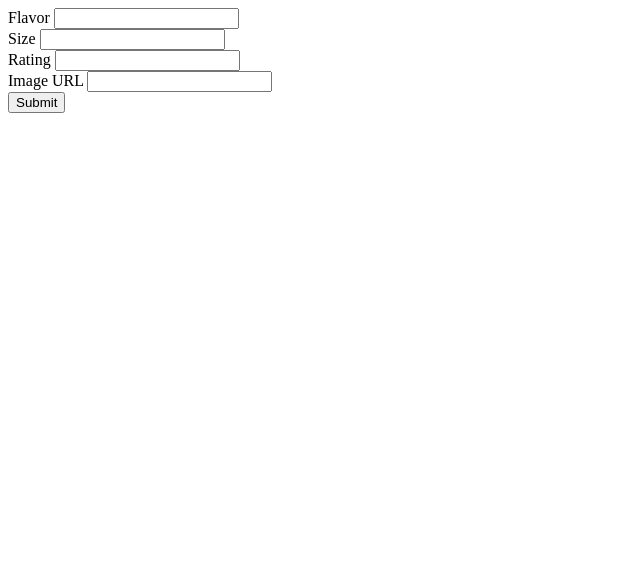
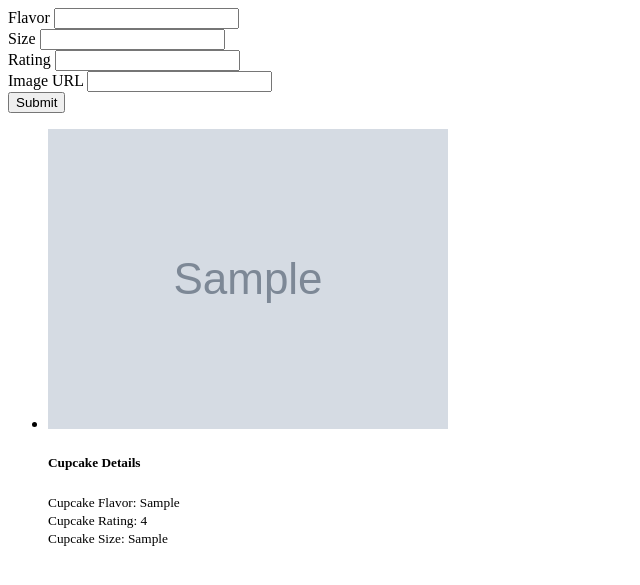
Before and after one commit to evan-ishibashi/flask-cupcakes, a Flask app: page / in a window 1280 px wide. Shown: the top 585 px of the page, without its empty margins (0-640 px from the left). Run offline with Flask 3, Linux system fonts and the light colour scheme; tables that the repository leaves empty hold one stand-in row (values such as "Sample post"); grey boxes marked "Sample" are stand-in pictures.

Commit message:
wrote js functions for getting and displaying cupcakes

```diff
--- a/static/app.js
+++ b/static/app.js
@@ -3,7 +3,6 @@
 const $cupcakeList = $('#cupcake-list');
 const $cupcakeForm = $('#cupcake-form');
 
-const cupcakeList = [];
 
 async function grabCupcakes() {
 
@@ -14,11 +13,52 @@ async function grabCupcakes() {
   // returns [(cupcake item1), (cupcake item2)]
 }
 
-// data.cupcakes[0].flavor
+/** Generates/Appends HTML of Each Cupcake */
+function displayCupcakes(cupcakeData) {
+  $cupcakeList.empty();
+
+  for (const cupcake of cupcakeData) {
+    const $cupcake = $(`
+        <li id="${cupcake.flavor}">
+         <div>
+           <img
+              src="${cupcake.image_url}"
+              alt="${cupcake.flavor}"
+              >
+           <div class="media-body">
+             <h5 class="text-primary"><b>Cupcake Details</b></h5>
+             <div><small>Cupcake Flavor: ${cupcake.flavor}</small></div>
+             <div><small>Cupcake Rating: ${cupcake.rating}</small></div>
+             <div><small>Cupcake Size: ${cupcake.size}</small></div>
+           </div>
+         </div>
+       </li>
+      `);
+
+    $cupcakeList.append($cupcake);
+  }
+}
+
+async function displayCupcakeList(){
 
 
-  // for (let i = 0; i < data.cupcakes.length; i++) {
-  //   cupcakeList.push(data.cupcakes[i].flavor);
-  // }
+  const cupcakeData = await grabCupcakes();
 
-  // $cupcakeList.append(cupcakeList)
+  displayCupcakes(cupcakeData);
+
+}
+
+displayCupcakeList();
+/**Handles Cupcake Submission Form */
+async function addCupcake(evt){
+  evt.preventDefault()
+
+  const flavor = $('#flavor').val();
+  const rating = $('#rating').val();
+  const size = $('#size').val();
+  const image = $('#image').val();
+
+  const resp = await fetch('/api/cupcakes')
+
+
+}
--- a/templates/index.html
+++ b/templates/index.html
@@ -10,19 +10,19 @@
     <form id="cupcake-form">
       <div>
         Flavor
-        <input type="text" />
+        <input id="flavor" type="text" />
       </div>
       <div>
         Size
-        <input type="text" />
+        <input id="size" type="text" />
       </div>
       <div>
         Rating
-        <input type="text" />
+        <input id="rating" type="text" />
       </div>
       <div>
         Image URL
-        <input type="text" />
+        <input id="image" type="text" />
       </div>
       <button type="submit">Submit</button>
     </form>
```
